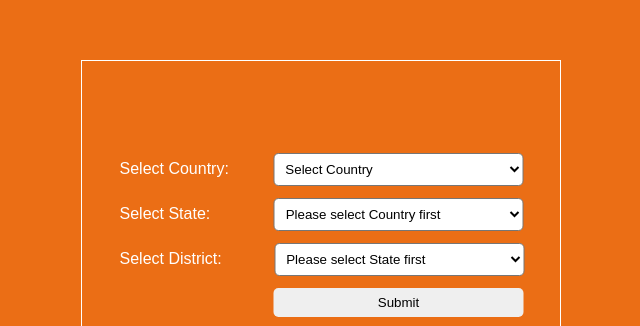
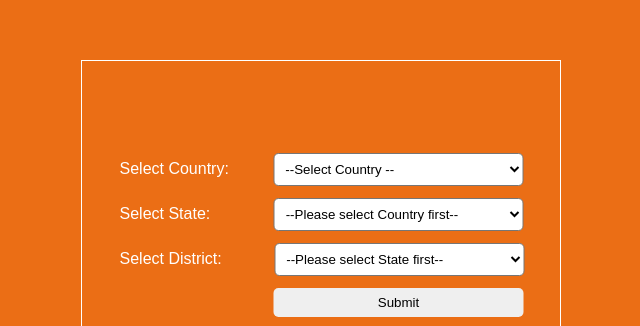
Before and after one commit to Lekanjoy/3--Field-Registration-page, a plain HTML site: page index.html in a window 1280 px wide. Shown: the part 165-491 px from the top of the page, without its empty margins (319-959 px from the left). Drawn offline with Linux system fonts and the light colour scheme.

Commit message:
Add files via upload

```diff
--- a/index.html
+++ b/index.html
@@ -12,7 +12,7 @@
         <div class="inputbox">
         <label for="">Select Country:</label>
       <select id="Country" name="country">
-   <option value="Select Country">Select Country</option>
+  <option disabled selected>--Select Country --</option>
    <option value="Afganistan">Afghanistan</option>
    <option value="Albania">Albania</option>
    <option value="Algeria">Algeria</option>
@@ -261,24 +261,49 @@
    <option value="Zimbabwe">Zimbabwe</option>
 </select> <br>
         <label for="">Select State:</label>
-         <select name="State" id="State">
-             <option value="State">Please select Country first</option>
-              <option value="fff">Oyo State</option>
-              <option value="fff">Ogun State</option>
-              <option value="fff">Ondo State</option>
-              <option value="fff">Ekiti State</option>
-              <option value="fff">Bauchi State</option>
-              <option value="fff">Niger State</option>
-              <option value="fff">Borno State</option>
-              <option value="fff">Nasarawa State</option>
-              <option value="fff">Kogi State</option>
-              <option value="fff">Crossriver State</option>
-
-
-         </select> <br>
+        <select id="State" name="State">
+    <option disabled selected>--Please select Country first--</option>
+    <option value="Abia">Abia</option>
+    <option value="Adamawa">Adamawa</option>
+    <option value="Akwa Ibom">Akwa Ibom</option>
+    <option value="Anambra">Anambra</option>
+    <option value="Bauchi">Bauchi</option>
+    <option value="Bayelsa">Bayelsa</option>
+    <option value="Benue">Benue</option>
+    <option value="Borno">Borno</option>
+    <option value="Cross Rive">Cross River</option>
+    <option value="Delta">Delta</option>
+    <option value="Ebonyi">Ebonyi</option>
+    <option value="Edo">Edo</option>
+    <option value="Ekiti">Ekiti</option>
+    <option value="Enugu">Enugu</option>
+    <option value="FCT">Federal Capital Territory</option>
+    <option value="Gombe">Gombe</option>
+    <option value="Imo">Imo</option>
+    <option value="Jigawa">Jigawa</option>
+    <option value="Kaduna">Kaduna</option>
+    <option value="Kano">Kano</option>
+    <option value="Katsina">Katsina</option>
+    <option value="Kebbi">Kebbi</option>
+    <option value="Kogi">Kogi</option>
+    <option value="Kwara">Kwara</option>
+    <option value="Lagos">Lagos</option>
+    <option value="Nasarawa">Nasarawa</option>
+    <option value="Niger">Niger</option>
+    <option value="Ogun">Ogun</option>
+    <option value="Ondo">Ondo</option>
+    <option value="Osun">Osun</option>
+    <option value="Oyo">Oyo</option>
+    <option value="Plateau">Plateau</option>
+    <option value="Rivers">Rivers</option>
+    <option value="Sokoto">Sokoto</option>
+    <option value="Taraba">Taraba</option>
+    <option value="Yobe">Yobe</option>
+    <option value="Zamfara">Zamfara</option>
+</select><br>
         <label for="">Select District:</label>
          <select name="District" id="District">
-              <option value="State">Please select State first</option>
+             <option disabled selected>--Please select State first--</option>
               <option value="fff">fff</option>
               <option value="fff">fff</option>
               <option value="fff">fff</option>
```
